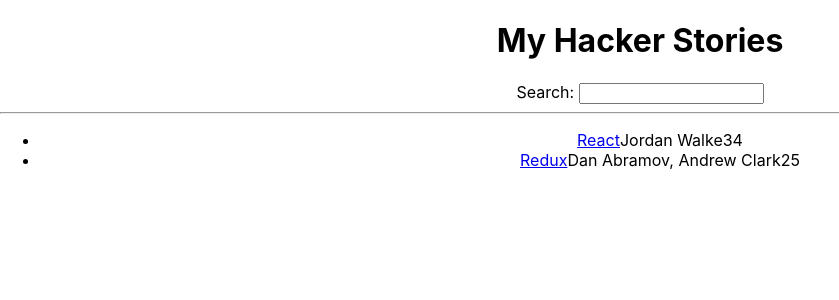
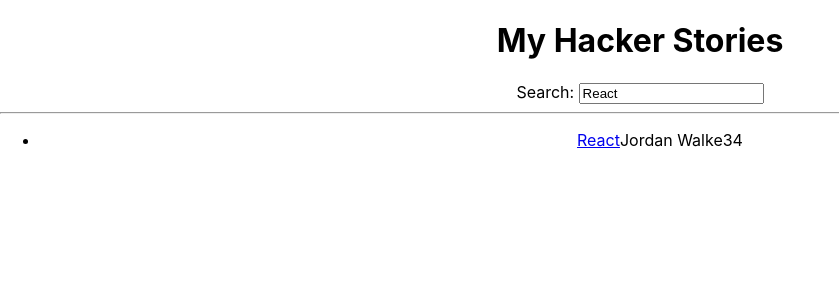
Before and after one commit to Mariela-t/hacker-stories, a React (Create React App) app: page / in a window 1280 px wide. Shown: the top 300 px of the page, without its empty margins (0-839 px from the left). Built offline with nearby package versions, Linux system fonts and the light colour scheme.

Commit message:
created custom hook

```diff
--- a/public/index.html
+++ b/public/index.html
@@ -9,7 +9,7 @@
       name="description"
       content="Web site created using create-react-app"
     />
-    <link rel="apple-touch-icon" href="%PUBLIC_URL%/logo192.png" />
+
     <!--
       manifest.json provides metadata used when your web app is installed on a
       user's mobile device or desktop. See https://developers.google.com/web/fundamentals/web-app-manifest/
--- a/src/App.js
+++ b/src/App.js
@@ -2,6 +2,18 @@
 import List from "./List";
 import Search from "./Search";
 import "./App.css";
+
+const useSemiPersistentState = (initialState) => {
+  const [searchTerm, setSearchTerm] = React.useState(
+    localStorage.getItem("search") || initialState
+  );
+
+  React.useEffect(() => {
+    localStorage.setItem("search", searchTerm);
+  }, [searchTerm]);
+
+  return [searchTerm, setSearchTerm];
+};
 
 const App = () => {
   const stories = [
@@ -23,7 +35,7 @@
     },
   ];
 
-  const [searchTerm, setSearchTerm] = React.useState("");
+  const [searchTerm, setSearchTerm] = useSemiPersistentState("React");
 
   const handleSearch = (event) => {
     setSearchTerm(event.target.value);
```
Also changed, not shown: public/logo192.png (deleted), public/logo512.png (deleted).
